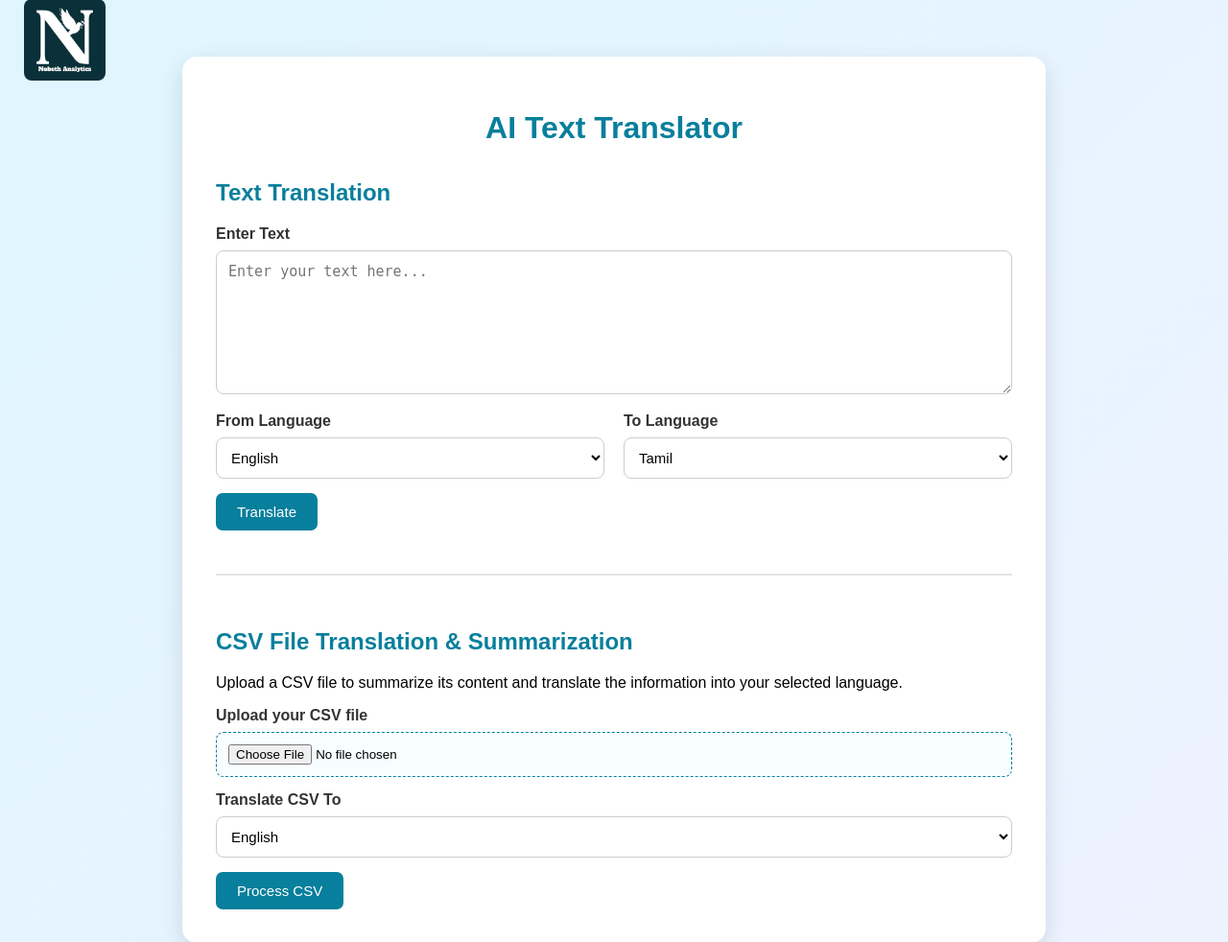
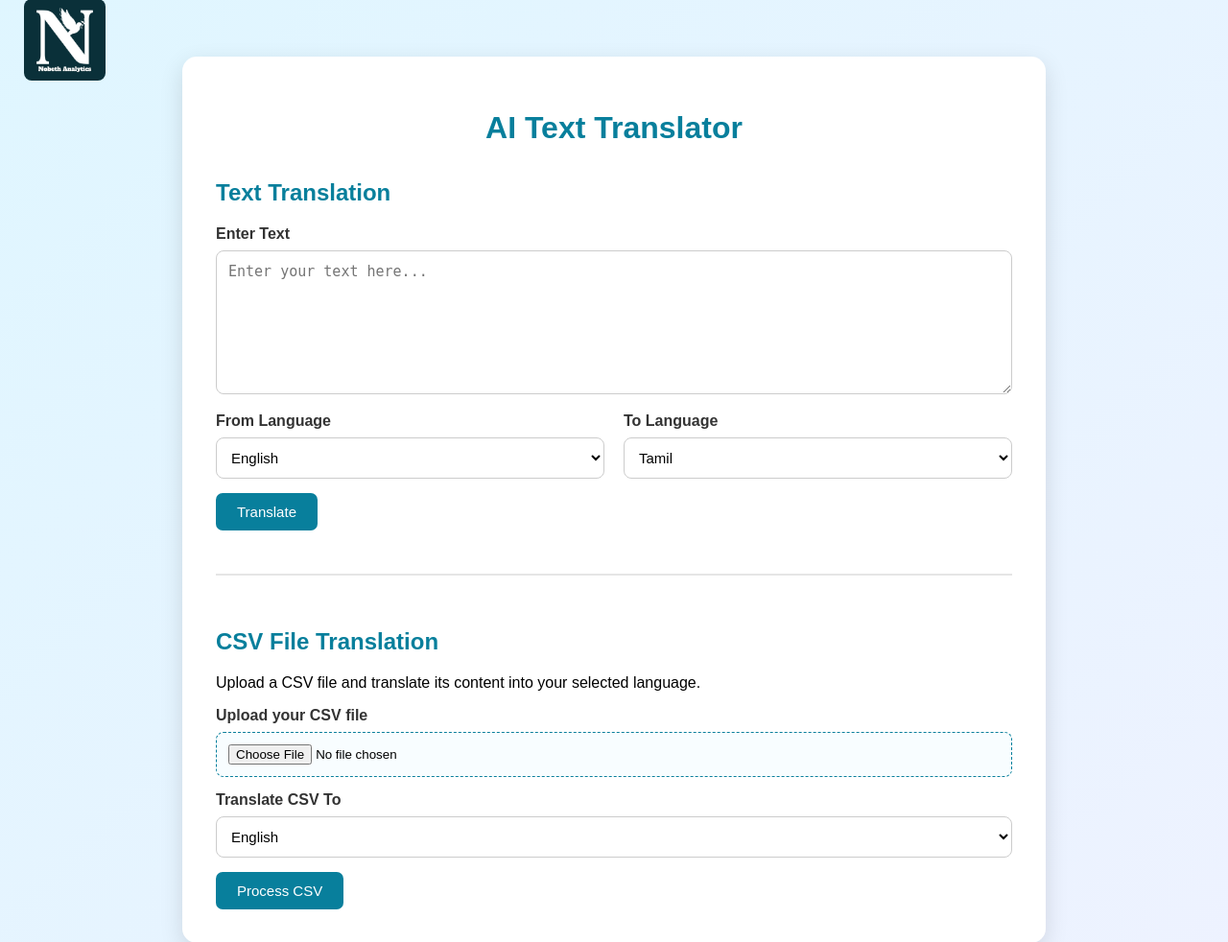
Before and after one commit to sarojini03/Translator, a Flask app: page / in a window 1280 px wide. Shown: the part 21-1003 px from the top of the page at 96% size. Run offline with Flask 3, Linux system fonts and the light colour scheme.

Commit message:
Update index.html

```diff
--- a/templates/index.html
+++ b/templates/index.html
@@ -322,11 +322,10 @@
 
         <div class="csv-section">
 
-            <h2>CSV File Translation & Summarization</h2>
+            <h2>CSV File Translation</h2>
 
             <p>
-                Upload a CSV file to summarize its content and translate the
-                information into your selected language.
+                Upload a CSV file and translate its content into your selected language.
             </p>
 
 
```
